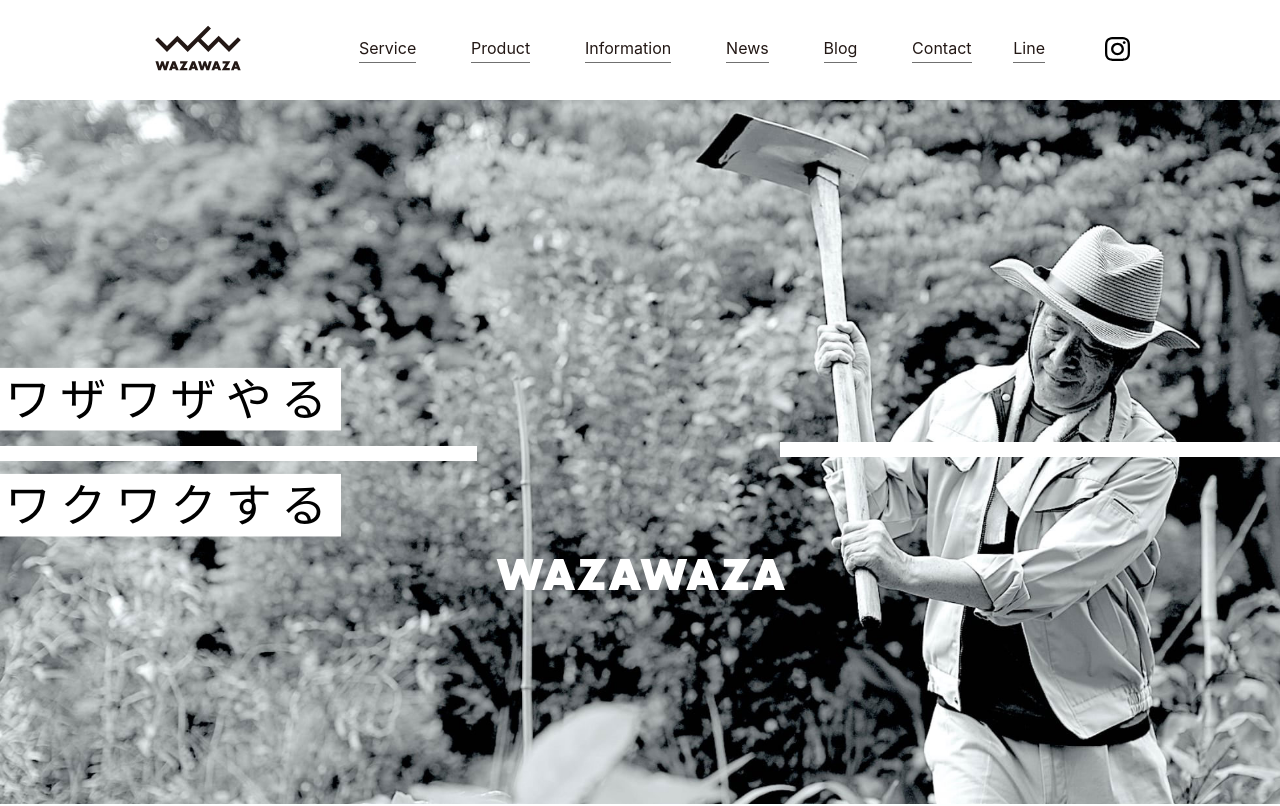
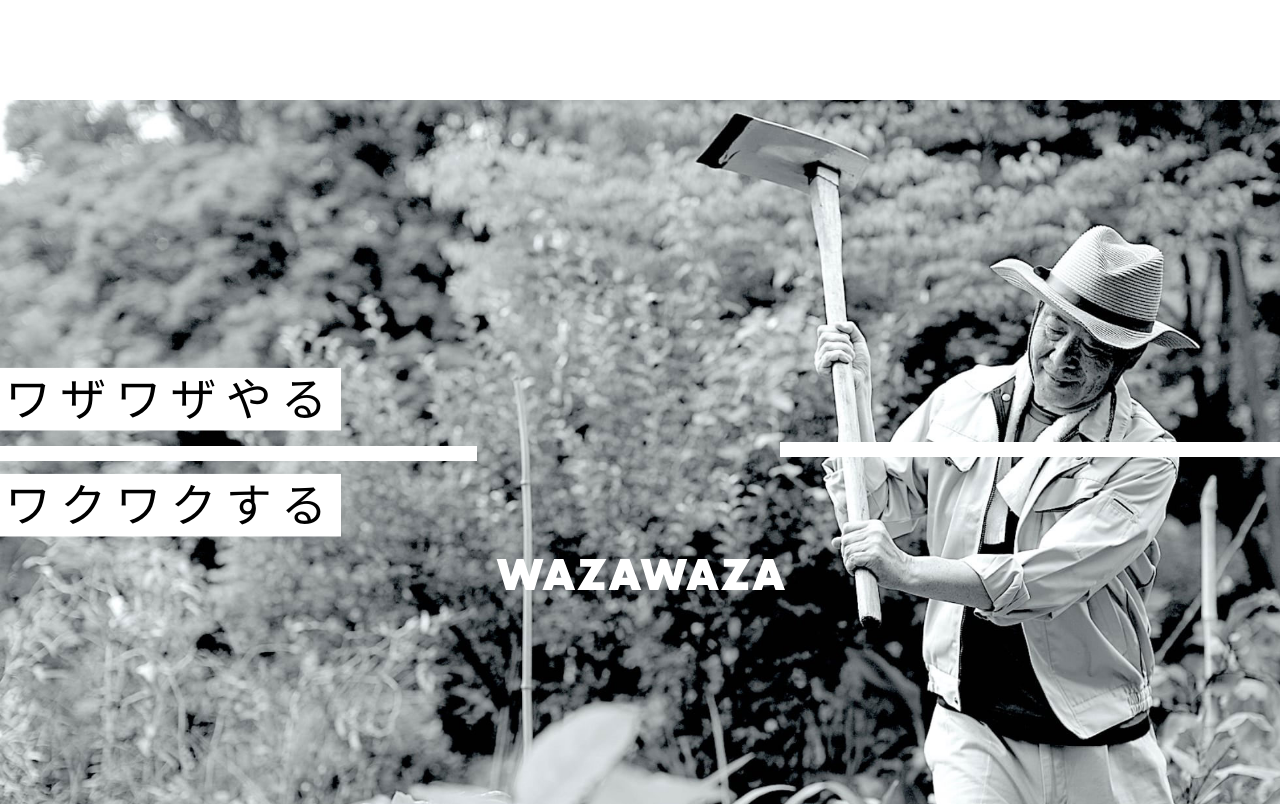
Before and after one commit to yamada-0320/wazawaza-corporate, a Next.js app: page / in a window 1280 px wide. Shown: the top 806 px of the page. Built offline with nearby package versions, Linux system fonts and the light colour scheme.

Commit message:
Update header.tsx

```diff
--- a/components/header.tsx
+++ b/components/header.tsx
@@ -1,67 +1,80 @@
+"use client";
+
+import { useState } from "react";
 import Link from "next/link";
-import Image from "next/image";
 
-export default function Header({ isTop = false }: { isTop?: boolean }) {
+export default function Header() {
+  const [isOpen, setIsOpen] = useState(false);
+
+  const toggleMenu = () => {
+    setIsOpen(!isOpen);
+  };
+
+  const closeMenu = () => {
+    setIsOpen(false);
+  };
+
   return (
-    <>
-      <header id={isTop ? "homeHeader" : undefined}>
-        <div className="headerWrap">
-          <h1 className="siteLogo">
-            <Link href="/">
+    <header className="header">
+      <div className={`headerWrap ${isOpen ? "bgBlack" : ""}`}>
+        <h1 className="headerLogo">
+          <Link href="/" onClick={closeMenu}>
             <img src="/img/logo.svg" alt="WAZAWAZA" />
           </Link>
         </h1>
-          <nav className="gnav">
-            <ul className="gnavMenu">
+
+        <nav className={`gnav ${isOpen ? "js-slide" : ""}`} style={{ display: isOpen ? "block" : "none" }}>
+          <ul className="gnavNav">
             <li>
-                <Link href="/service/">Service</Link>
+              <Link href="/service/" onClick={closeMenu}>
+                Service
+              </Link>
             </li>
             <li>
-                <Link href="/product/">Product</Link>
+              <Link href="/product/" onClick={closeMenu}>
+                Product
+              </Link>
             </li>
             <li>
-                <Link href="/info/">Information</Link>
+              <Link href="/info/" onClick={closeMenu}>
+                Information
+              </Link>
             </li>
             <li>
-                <Link href="/news/">News</Link>
+              <Link href="/news/" onClick={closeMenu}>
+                News
+              </Link>
             </li>
             <li>
-                <Link href="/blog/">Blog</Link>
+              <Link href="/blog/" onClick={closeMenu}>
+                Blog
+              </Link>
             </li>
             <li>
-                <a href="#contact">Contact</a>
+              <Link href="/#contact" onClick={closeMenu}>
+                Contact
+              </Link>
             </li>
             <li>
-                <Link href="/line/">Line</Link>
+              <Link href="/line/" onClick={closeMenu}>
+                Line
+              </Link>
+            </li>
+            <li className="insta">
+              <a href="https://www.instagram.com/wazawaza.inc" target="_blank" rel="noopener noreferrer">
+                <img src="/img/iconInsta.svg" alt="Instagram" />
+              </a>
             </li>
           </ul>
-            <a
-              href="https://www.instagram.com/wazawaza.inc"
-              target="_blank"
-              rel="noopener noreferrer"
-              className="snsLink"
-            >
-              <img src="/img/instaIcon.svg" alt="" />
-              <span>Instagram</span>
-            </a>
         </nav>
-          <p className="hamburgerMenu">
+
+        {/* ハンバーガーボタン */}
+        <div className={`hamburgerMenu ${isOpen ? "is-active" : ""}`} onClick={toggleMenu}>
           <span></span>
           <span></span>
           <span></span>
-          </p>
+        </div>
       </div>
     </header>
-      <div className="spFloat">
-        <ul>
-          <li>
-            <Link href="/product/">事例を見る</Link>
-          </li>
-          <li>
-            <a href="#contact">お問い合わせ</a>
-          </li>
-        </ul>
-      </div>
-    </>
   );
 }
```
Lines whose indentation alone changed are shown as unchanged.
